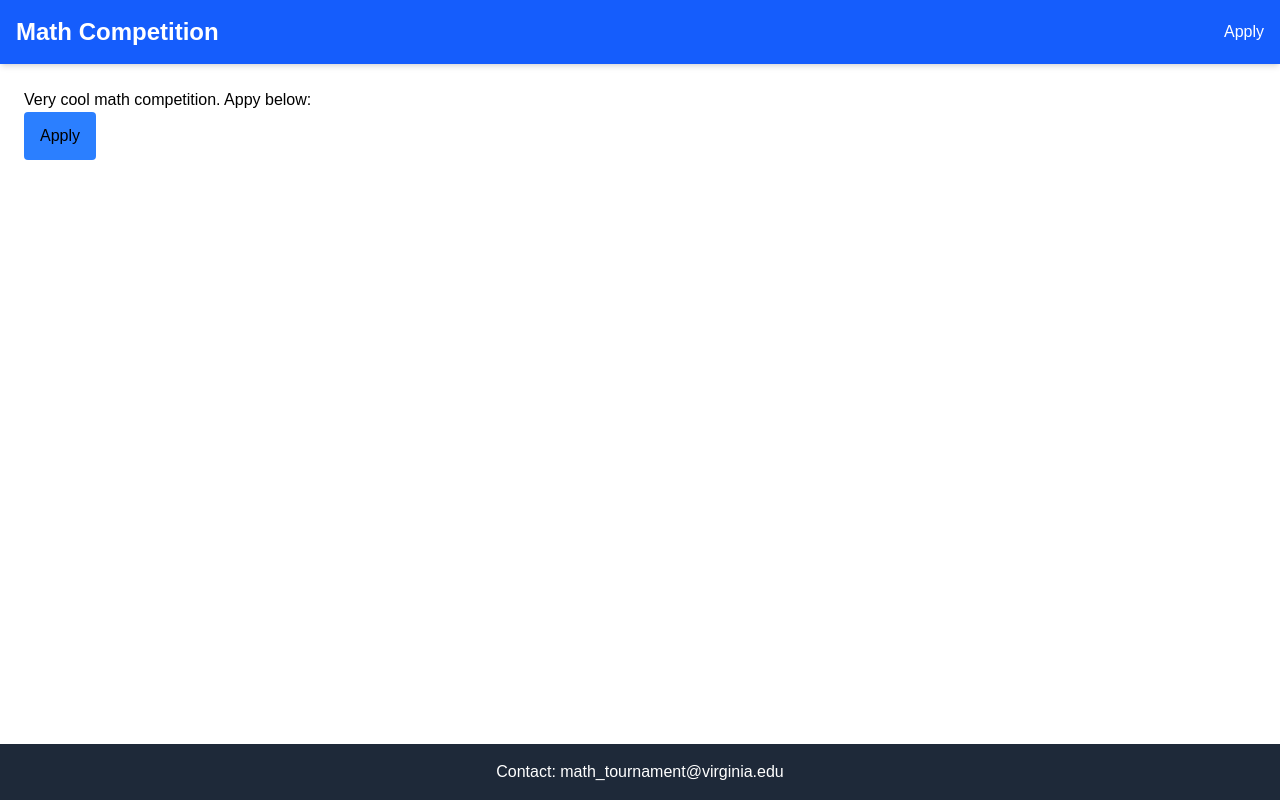
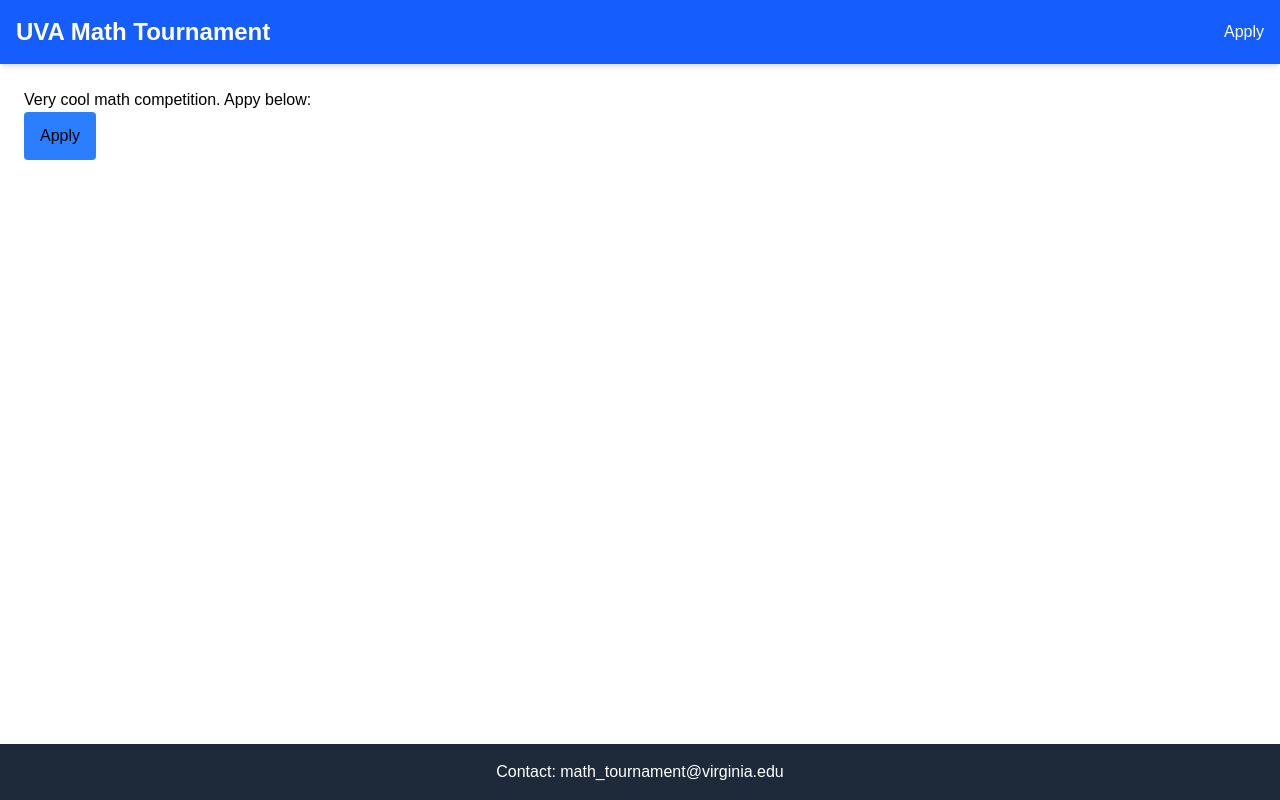
Before and after one commit to mkornilov07/uvamt-website, a Next.js app in the folder uvamt-website/: page / in a window 1280 px wide. Built offline with nearby package versions, Linux system fonts and the light colour scheme.

Commit message:
changed title

```diff
--- a/uvamt-website/app/layout.tsx
+++ b/uvamt-website/app/layout.tsx
@@ -26,7 +26,7 @@
       <nav className="bg-blue-600 text-white p-4 shadow-md">
         <div className="container mx-auto flex justify-between items-center">
           <Link href="/">
-            <span className="text-2xl font-bold cursor-pointer">Math Competition</span>
+            <span className="text-2xl font-bold cursor-pointer">UVA Math Tournament</span>
           </Link>
           <div className="space-x-4">
             <Link href="/apply" className="hover:underline">Apply</Link>
```
